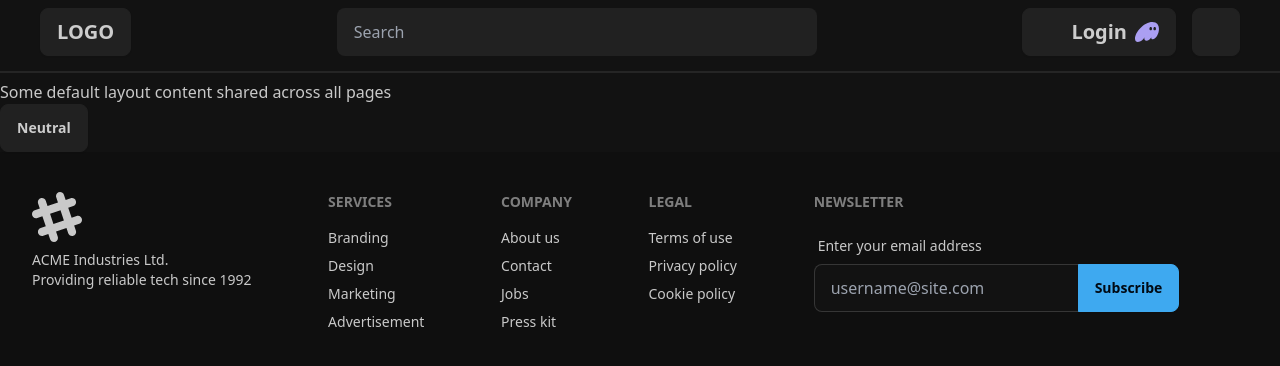
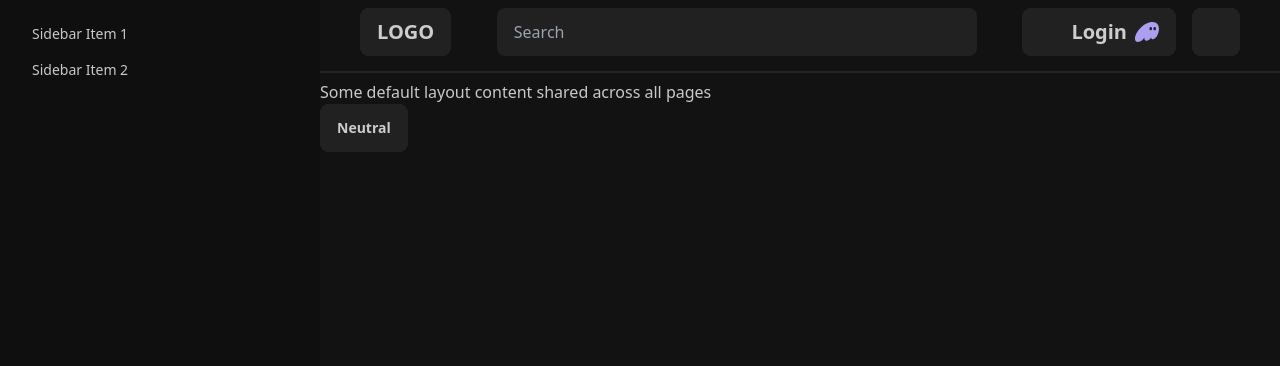
Before and after one commit to foxbecoding/easybeatz-web3, a Nuxt app in the folder app/: page / in a window 1280 px wide. Shown: the top 366 px of the page. Built offline with nearby package versions, Linux system fonts and the light colour scheme; some icons are missing.

Commit message:
added sidenav

```diff
--- a/app/layouts/default.vue
+++ b/app/layouts/default.vue
@@ -1,9 +1,23 @@
 <template>
+  <div class="drawer lg:drawer-open">
+    <input id="my-drawer-2" type="checkbox" class="drawer-toggle" />
+    <div class="drawer-content flex flex-col ">
+
       <AppNavBar />
       <div class="divider my-0"></div>
       <main>
         <p>Some default layout content shared across all pages</p>
         <slot />
       </main>
-  <AppFooter />
+
+    </div>
+    <div class="drawer-side">
+      <label for="my-drawer-2" aria-label="close sidebar" class="drawer-overlay"></label>
+      <ul class="menu bg-base-200 text-base-content min-h-full w-80 p-4">
+        <!-- Sidebar content here -->
+        <li><a>Sidebar Item 1</a></li>
+        <li><a>Sidebar Item 2</a></li>
+      </ul>
+    </div>
+  </div>
 </template>
```
Lines whose indentation alone changed are shown as unchanged.
